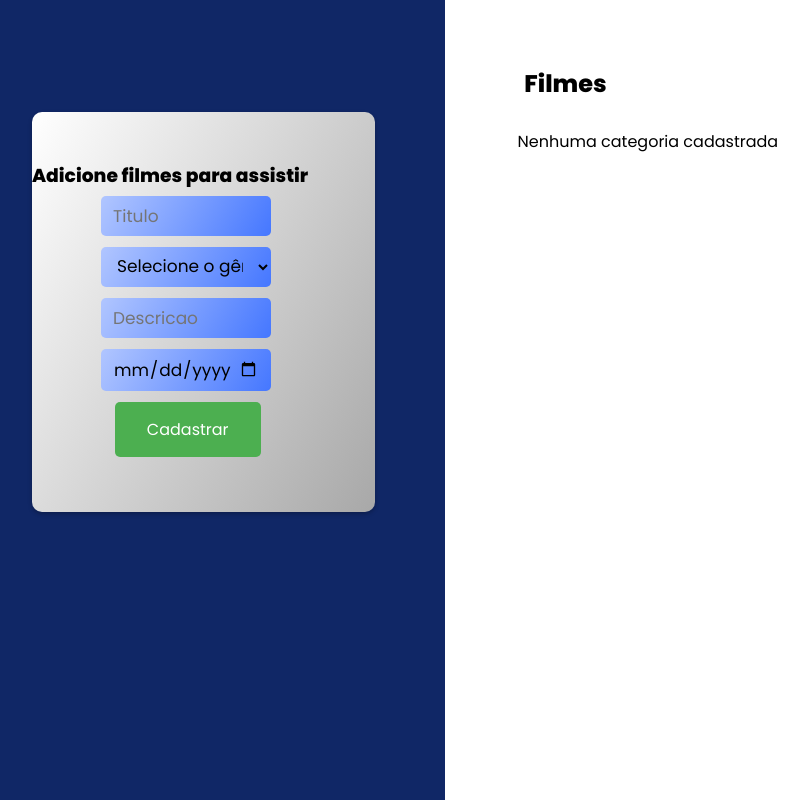
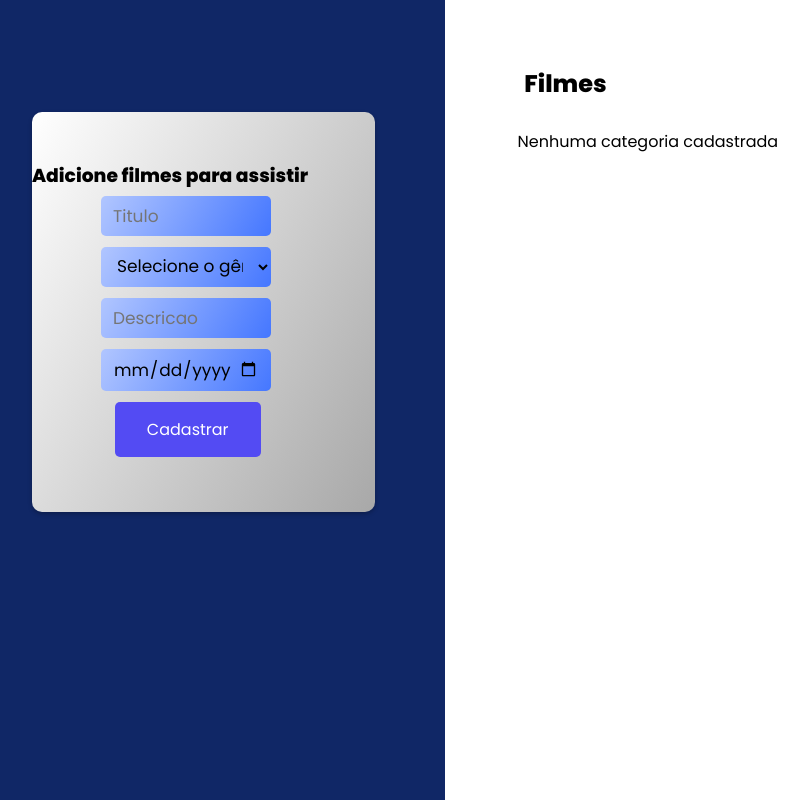
Before and after one commit to Adriana-Guedes/chekpoint1, a React (Vite) app: page / in a window 1280 px wide. In both pictures the pointer is over the input "Cadastrar". Shown: the top 800 px of the page, without its empty margins (37-845 px from the left). Built offline with nearby package versions, Linux system fonts and the light colour scheme.

Commit message:
Update style.module.css

```diff
--- a/src/style.module.css
+++ b/src/style.module.css
@@ -79,7 +79,9 @@
   margin-left: 30%;
 }
 
-
+.submit:hover {
+  background: #534bf3;
+}
 
 .tituloPagina {
   display: flex;
```
